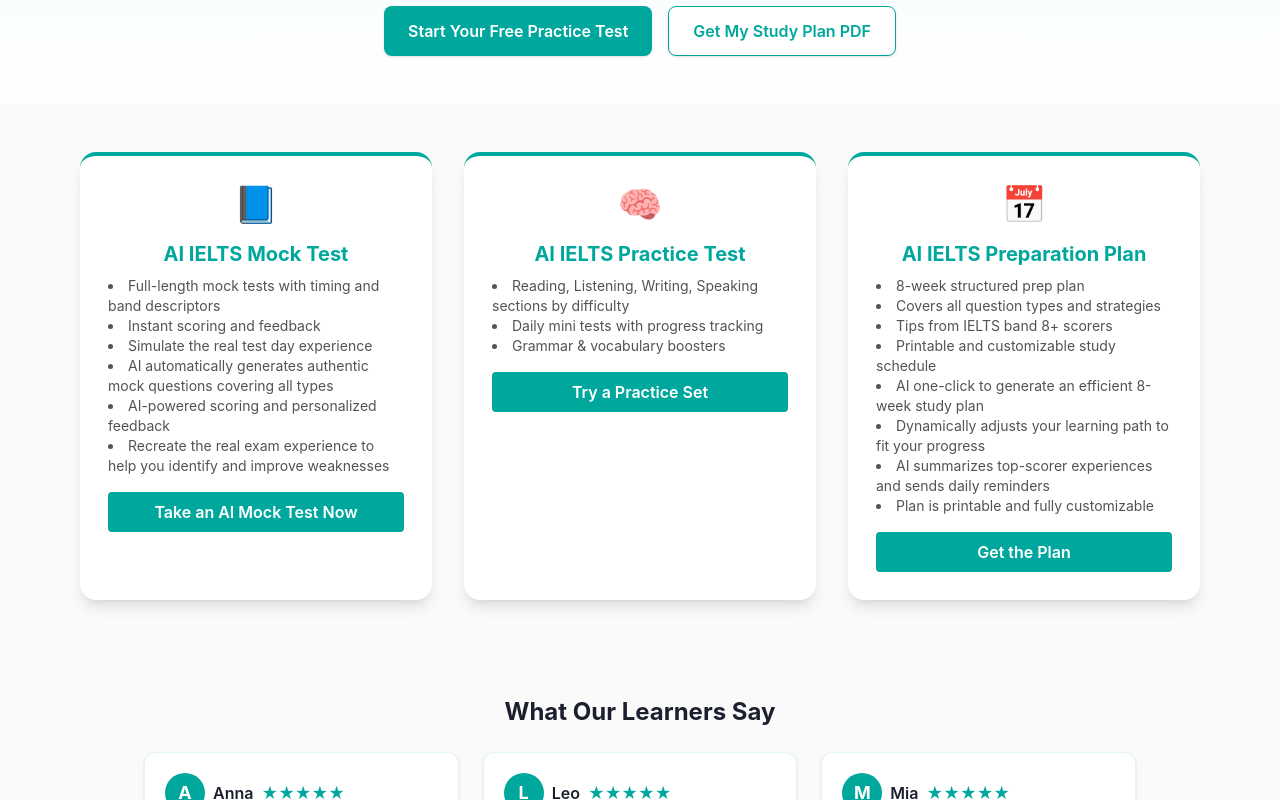
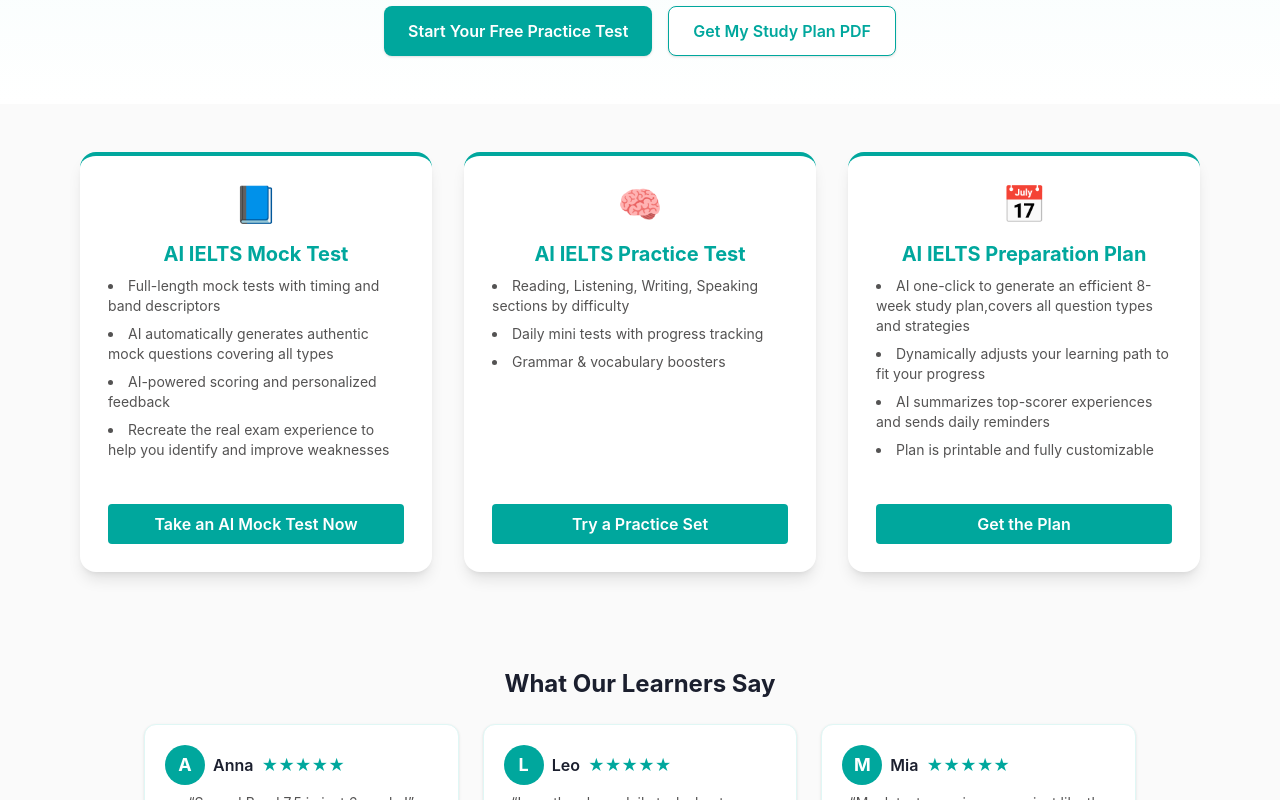
Before and after one commit to nibilin33/landingpage, a React (Vite) app: page / in a window 1280 px wide. Shown: the part 680-1480 px from the top of the page. Built offline with nearby package versions, Linux system fonts and the light colour scheme.

Commit message:
feat: update

```diff
--- a/src/App.jsx
+++ b/src/App.jsx
@@ -89,20 +89,20 @@ function App() {
       </section>
 
       {/* 三大核心模块 */}
+      {/* 三大核心模块 */}
       <section className="max-w-6xl mx-auto py-12 px-4 grid md:grid-cols-3 gap-8">
         {/* Mock Test */}
         <div
           id="mock"
-          className="bg-white rounded-2xl shadow-lg p-7 flex flex-col items-center border-t-4 border-[#00A79D]"
+          className="bg-white rounded-2xl shadow-lg p-7 flex flex-col items-center border-t-4 border-[#00A79D] relative"
+          style={{ minHeight: "420px" }}
         >
           <div className="mb-4 text-4xl">📘</div>
           <h3 className="text-xl font-bold mb-2 text-[#00A79D]">
             AI IELTS Mock Test
           </h3>
-          <ul className="text-[#545353] mb-4 text-left list-disc list-inside text-sm">
+          <ul className="text-[#545353] mb-4 text-left list-disc list-inside text-sm space-y-2">
             <li>Full-length mock tests with timing and band descriptors</li>
-            <li>Instant scoring and feedback</li>
-            <li>Simulate the real test day experience</li>
             <li>
               AI automatically generates authentic mock questions covering all
               types
@@ -113,52 +113,50 @@ function App() {
               weaknesses
             </li>
           </ul>
-          <button className="bg-[#00A79D] text-white px-4 py-2 rounded hover:bg-[#009688] transition w-full font-semibold">
-            Take an AI Mock Test Now
-          </button>
+         <button className="bg-[#00A79D] text-white px-4 py-2 rounded hover:bg-[#009688] transition w-[calc(100%-3.5rem)] font-semibold absolute left-1/2 bottom-0 transform -translate-x-1/2 mb-7">
+        Take an AI Mock Test Now
+      </button>
         </div>
         {/* Practice Test */}
         <div
           id="practice"
-          className="bg-white rounded-2xl shadow-lg p-7 flex flex-col items-center border-t-4 border-[#00A79D]"
+          className="bg-white rounded-2xl shadow-lg p-7 flex flex-col items-center border-t-4 border-[#00A79D] relative"
+          style={{ minHeight: "420px" }}
         >
           <div className="mb-4 text-4xl">🧠</div>
           <h3 className="text-xl font-bold mb-2 text-[#00A79D]">
             AI IELTS Practice Test
           </h3>
-          <ul className="text-[#545353] mb-4 text-left list-disc list-inside text-sm">
+          <ul className="text-[#545353] mb-4 text-left list-disc list-inside text-sm space-y-2">
             <li>
               Reading, Listening, Writing, Speaking sections by difficulty
             </li>
             <li>Daily mini tests with progress tracking</li>
             <li>Grammar & vocabulary boosters</li>
           </ul>
-          <button className="bg-[#00A79D] text-white px-4 py-2 rounded hover:bg-[#009688] transition w-full font-semibold">
+          <button className="bg-[#00A79D] text-white px-4 py-2 rounded hover:bg-[#009688] transition w-[calc(100%-3.5rem)] font-semibold absolute left-1/2 bottom-0 transform -translate-x-1/2 mb-7">
             Try a Practice Set
           </button>
         </div>
         {/* Preparation Plan */}
         <div
           id="plan"
-          className="bg-white rounded-2xl shadow-lg p-7 flex flex-col items-center border-t-4 border-[#00A79D]"
+          className="bg-white rounded-2xl shadow-lg p-7 flex flex-col items-center border-t-4 border-[#00A79D] relative"
+          style={{ minHeight: "420px" }}
         >
           <div className="mb-4 text-4xl">📅</div>
           <h3 className="text-xl font-bold mb-2 text-[#00A79D]">
             AI IELTS Preparation Plan
           </h3>
-          <ul className="text-[#545353] mb-4 text-left list-disc list-inside text-sm">
-            <li>8-week structured prep plan</li>
-            <li>Covers all question types and strategies</li>
-            <li>Tips from IELTS band 8+ scorers</li>
-            <li>Printable and customizable study schedule</li>
-            <li>AI one-click to generate an efficient 8-week study plan</li>
+          <ul className="text-[#545353] mb-4 text-left list-disc list-inside text-sm space-y-2">
+            <li>AI one-click to generate an efficient 8-week study plan,covers all question types and strategies</li>
             <li>Dynamically adjusts your learning path to fit your progress</li>
             <li>
               AI summarizes top-scorer experiences and sends daily reminders
             </li>
             <li>Plan is printable and fully customizable</li>
           </ul>
-          <button className="bg-[#00A79D] text-white px-4 py-2 rounded hover:bg-[#009688] transition w-full font-semibold">
+          <button className="bg-[#00A79D] text-white px-4 py-2 rounded hover:bg-[#009688] transition w-[calc(100%-3.5rem)] font-semibold absolute left-1/2 bottom-0 transform -translate-x-1/2 mb-7">
             Get the Plan
           </button>
         </div>
@@ -172,7 +170,7 @@ function App() {
         <div className="flex flex-col md:flex-row gap-6 justify-center mb-6">
           <div className="bg-white rounded-xl shadow p-5 flex-1 border border-[#E0F7F5]">
             <div className="flex items-center gap-2 mb-2">
-               <div className="w-10 h-10 rounded-full bg-[#00A79D] flex items-center justify-center text-white font-bold text-lg">
+              <div className="w-10 h-10 rounded-full bg-[#00A79D] flex items-center justify-center text-white font-bold text-lg">
                 A
               </div>
               <span className="font-semibold">Anna</span>
```
